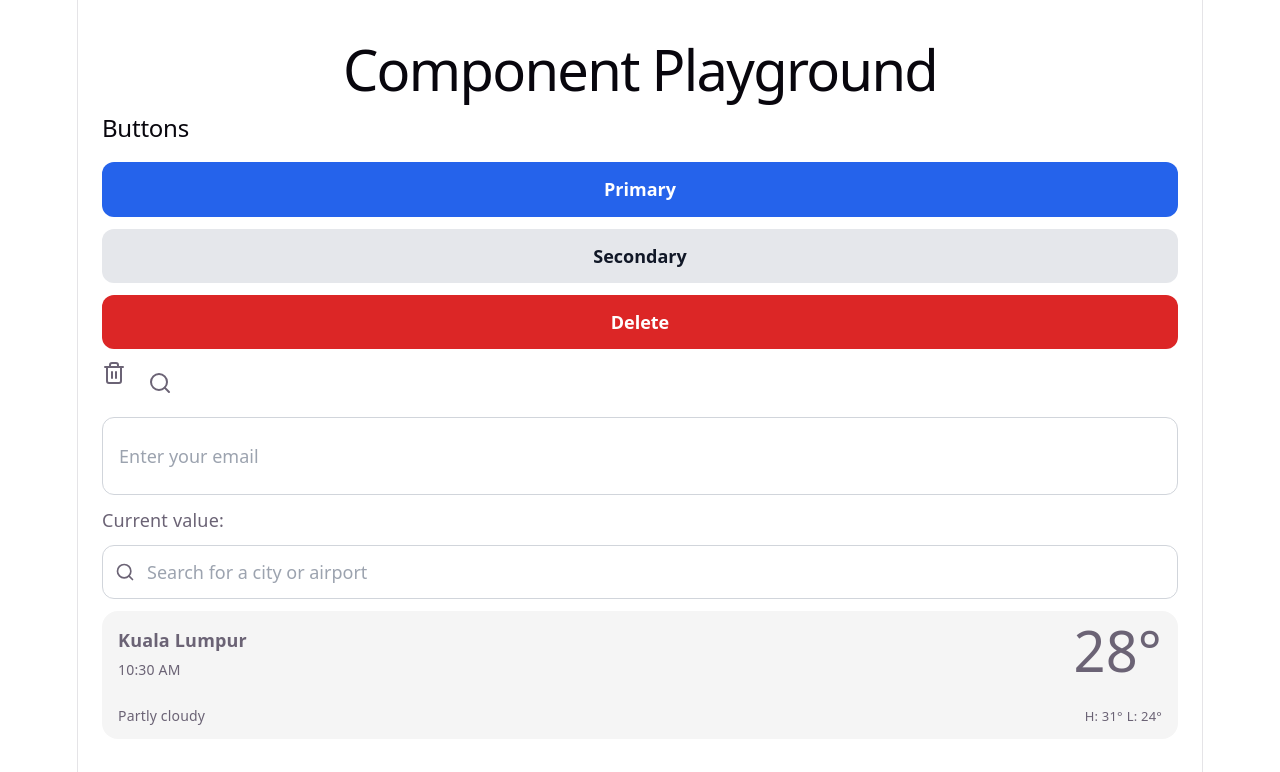
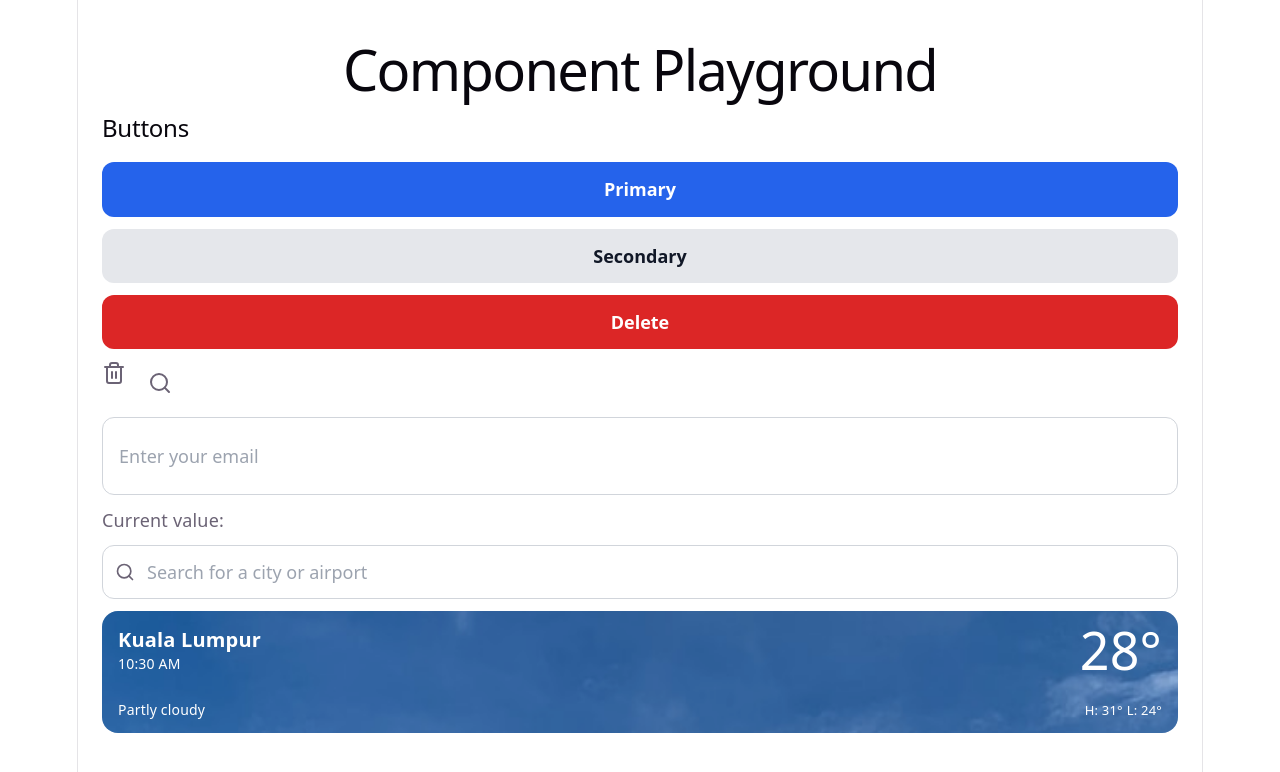
Before and after one commit to FatimahZahra30/weather-app, a Vue app: page / in a window 1280 px wide. Shown: the top 772 px of the page. Built offline with nearby package versions, Linux system fonts and the light colour scheme.

Commit message:
feat: added background weather images to the location weather card

```diff
--- a/src/App.vue
+++ b/src/App.vue
@@ -6,6 +6,10 @@ import AppIconButton from './components/atoms/AppIconButton.vue'
 import AppInput from './components/atoms/AppInput.vue'
 import SearchBar from './components/molecules/SearchBar.vue'
 import LocationWeatherCard from './components/molecules/LocationWeatherCard.vue'
+
+import dayBackground from './assets/weather/day-background.jpg'
+import nightBackground from './assets/weather/night-background.jpg'
+import nightOverlay from './assets/weather/night-overlay.jpg'
 
 const email = ref('')
 const searchQuery = ref('')
@@ -48,6 +52,7 @@ const searchQuery = ref('')
         :temperature="28"
         :high="31"
         :low="24"
+        :background-image="dayBackground"
       />
     </section>
   </main>
--- a/src/components/molecules/LocationWeatherCard.vue
+++ b/src/components/molecules/LocationWeatherCard.vue
@@ -7,6 +7,9 @@ withDefaults(
     temperature?: number
     high?: number
     low?: number
+    backgroundImage?: string
+    overlayImage?: string
+    isNight?: boolean
   }>(),
   {
     location: '',
@@ -15,12 +18,36 @@ withDefaults(
     temperature: 0,
     high: 0,
     low: 0,
+    backgroundImage: '',
+    overlayImage: '',
+    isNight: false,
   },
 )
 </script>
 
 <template>
   <article class="weather-card">
+    <!-- Background image -->
+    <img
+      v-if="backgroundImage"
+      class="weather-card__background"
+      :src="backgroundImage"
+      alt=""
+    />
+
+    <!-- Additional layer used for the night design -->
+    <img
+      v-if="isNight && overlayImage"
+      class="weather-card__overlay"
+      :src="overlayImage"
+      alt=""
+    />
+
+    <!-- Dark overlay to keep text readable -->
+    <div class="weather-card__shade"></div>
+
+    <!-- Weather information -->
+    <div class="weather-card__content">
       <div class="weather-card__top">
         <div class="weather-card__location-info">
           <h3 class="weather-card__location">
@@ -47,15 +74,61 @@ withDefaults(
           <span>L: {{ low }}°</span>
         </div>
       </div>
+    </div>
   </article>
 </template>
 
 <style scoped>
 .weather-card {
+  position: relative;
   width: 100%;
-  padding: 16px 16px 10px;
+  overflow: hidden;
   border-radius: 16px;
   background: #f5f5f5;
+}
+
+/* Main background image */
+.weather-card__background {
+  position: absolute;
+  inset: 0;
+  width: 100%;
+  height: 100%;
+  object-fit: cover;
+
+  /* Adjust these to match the Figma image */
+  object-position: center;
+  transform: scale(1.1);
+
+  z-index: 0;
+}
+
+/* Additional night layer */
+.weather-card__overlay {
+  position: absolute;
+  inset: 0;
+  width: 100%;
+  height: 100%;
+  object-fit: cover;
+
+  object-position: center;
+  z-index: 1;
+}
+
+/* Slight shade over the images */
+.weather-card__shade {
+  position: absolute;
+  inset: 0;
+  background: rgb(0 0 0 / 15%);
+  z-index: 2;
+}
+
+/* Actual text/content */
+.weather-card__content {
+  position: relative;
+  z-index: 3;
+  height: 100%;
+  padding: 16px 16px 10px;
+  color: white;
 }
 
 .weather-card__top,
@@ -78,19 +151,19 @@ withDefaults(
 }
 
 .weather-card__location {
-  font-size: 18px;
-  font-weight: 600;
+  font-size: 20px;
+  font-weight: 700;
 }
 
 .weather-card__time {
-  margin-top: 4px;
+  margin-top: -2px;
   font-size: 14px;
 }
 
 .weather-card__temperature {
-  font-size: 56px;
-  font-weight: 300;
   margin-top: 10px;
+  font-size: 52px;
+  font-weight: 250;
 }
 
 .weather-card__description {
```
Lines whose indentation alone changed are shown as unchanged.
